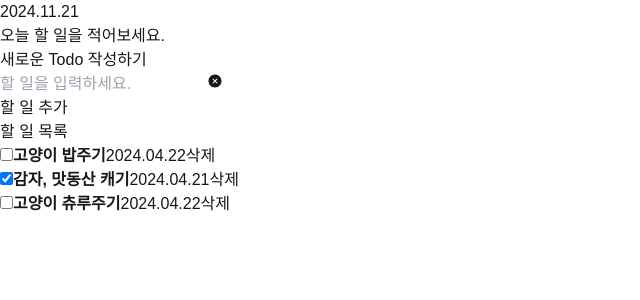
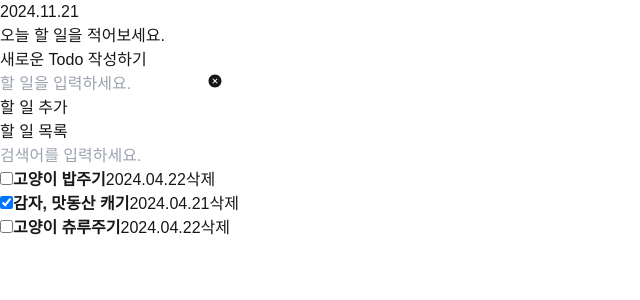
Before and after one commit to odada-o/app-todolist2, a Next.js app: page / in a window 1280 px wide. Shown: the top 300 px of the page, without its empty margins (0-640 px from the left). Built offline with nearby package versions, Linux system fonts and the light colour scheme.

Commit message:
업데이트 함수

```diff
--- a/src/components/Todo.jsx
+++ b/src/components/Todo.jsx
@@ -20,11 +20,14 @@ const Todo = () => {
     setTodos([newTodo, ...todos])
   }
 
+  // 완료 표시 함수
+  const onUpdate = () => {}
+
   return (
     <div className='flex flex-col gap-4 p-8'>
       <TodoHd />
       <TodoEditor addTodo={addTodo} />
-      <TodoList mockTodoData={todos} />
+      <TodoList mockTodoData={todos} onUpdate={onUpdate} />
     </div>
   )
 }
--- a/src/components/TodoItem.jsx
+++ b/src/components/TodoItem.jsx
@@ -1,9 +1,13 @@
 import React from 'react'
 
-const TodoItem = ({ task, isDone, createDate }) => {
+const TodoItem = ({id, task, isDone, createDate, onUpdate }) => {
   return (
-    <li>
-      <input type="checkbox" checked={isDone} />
+    <li key={id}>
+      <input
+        type="checkbox"
+        checked={isDone}
+        onChange={() => {onUpdate(id)}}
+      />
       <strong>{task}</strong>
       <span>{createDate}</span>
       <button>삭제</button>
--- a/src/components/TodoList.jsx
+++ b/src/components/TodoList.jsx
@@ -1,14 +1,31 @@
-import React from 'react'
+import React, { useState } from 'react'
 import TodoItem from './TodoItem'
+import { set } from 'date-fns'
 
-const TodoList = ({ mockTodoData }) => {
+const TodoList = ({ mockTodoData, onUpdate }) => {
+
+  const [search, setSearch] = useState('')
+
+  const filteredTodos = () => {
+    return mockTodoData.filter(
+      (item) => item.task.toLowerCase().includes(search.toLowerCase())
+    )
+  }
+
   return (
     <div>
         <h2>할 일 목록</h2>
+        <input
+          type="search"
+          value={search}
+          onChange={(e) => {setSearch(e.target.value)}}
+          placeholder='검색어를 입력하세요.'
+          className='p-3 text-black w-full'
+         />
         <ul>
-          {mockTodoData.map((item) => (
+          {filteredTodos().map((item) => (
             console.log(item),
-            <TodoItem key={item.id} {...item} />
+            <TodoItem key={item.id} {...item} onUpdate={onUpdate} />
           )
         )}
 
```
